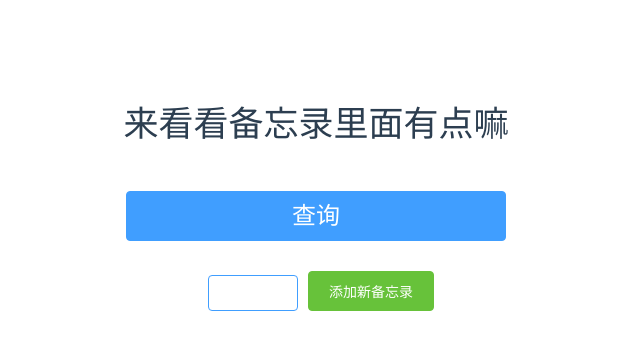
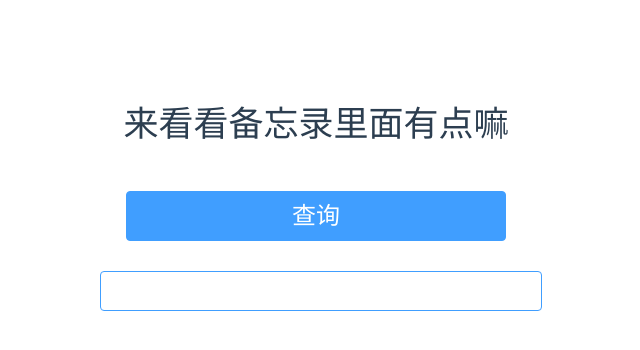
Before and after one commit to MrFlyer/esp32_Epaper, a Vue app in the folder web/vue/: page /#/ in a window 1280 px wide. Both pictures are taken after a click on the button "添加新备忘录". Shown: the top 350 px of the page, without its empty margins (324-964 px from the left). Built offline with nearby package versions, Linux system fonts and the light colour scheme.

Commit message:
web使用vue支持增删查

```diff
--- a/web/vue/src/components/test.vue
+++ b/web/vue/src/components/test.vue
@@ -29,18 +29,17 @@
                         v-model="inputValue"
                         ref="saveTagInput"
                         clearable
-                        size="medium"
+                        autosize
                         @keyup.enter.native="handleInputConfirm"
                         @blur="handleInputConfirm"
                     >
                     </el-input>
-                    <el-button type="success" class="button-new-tag" size="medium" @click="showInput">添加新备忘录</el-button>
+                    <el-button  type="success" v-else class="button-new-tag" size="medium" @click="showInput">添加新备忘录</el-button>
                 </ul>
             </el-col>
         </el-row>
     </div>
 </template>
-
 
 <script>
 import axios from 'axios'
@@ -168,7 +167,7 @@ export default {
     padding-bottom: 0;
 }
 .input-new-tag {
-    width: 90px;
+    width: 70%;
     margin-left: 10px;
     vertical-align: bottom;
 }
```
